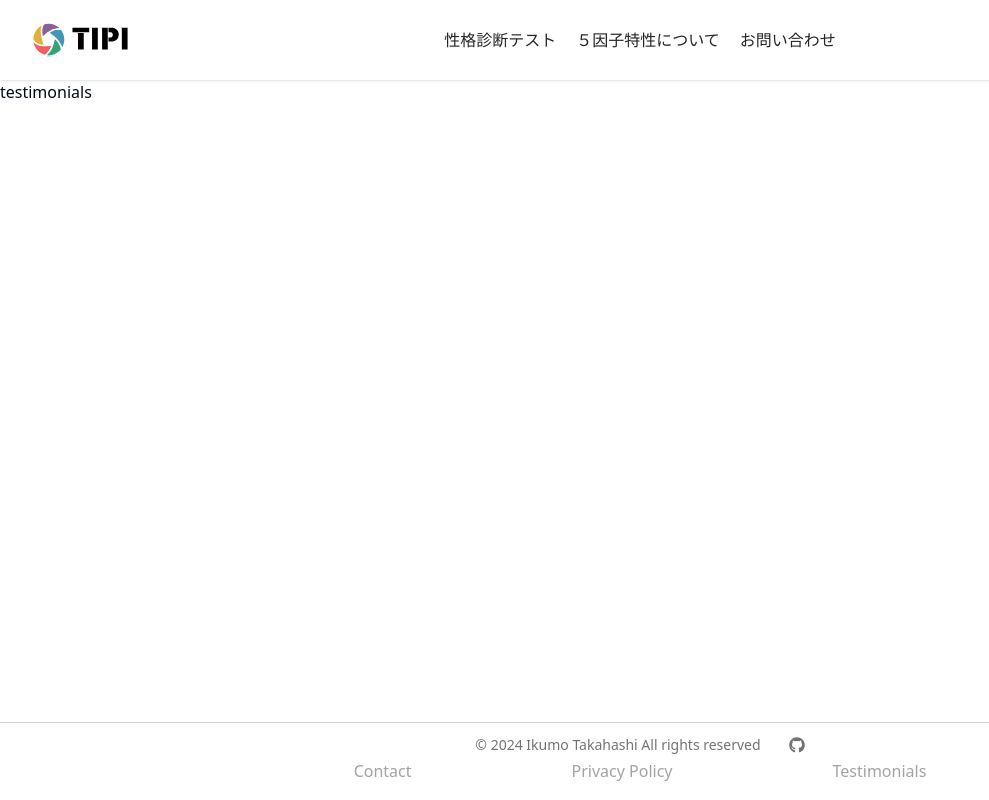
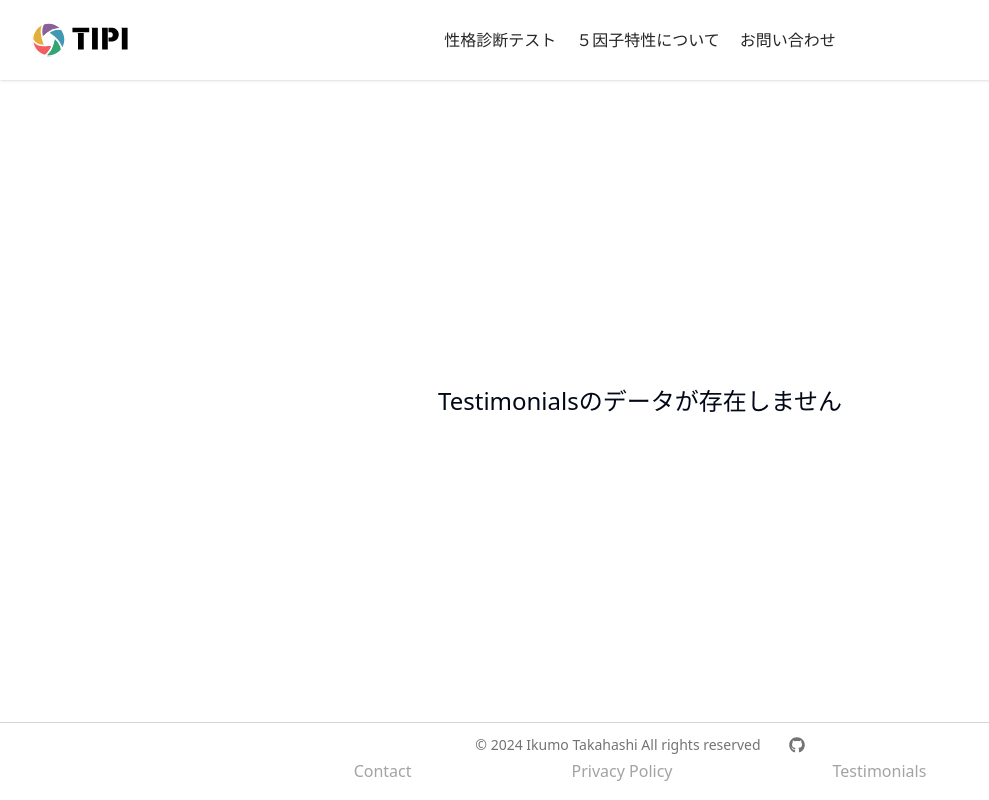
Before and after one commit to IkUmO1118/tipi-personality, a React (Vite) app: page /testimonials in a window 1280 px wide. Shown: the whole page, without its empty margins (0-989 px from the left). Built offline with nearby package versions, Linux system fonts and the light colour scheme; no server answers.

Commit message:
Small change

```diff
--- a/src/pages/Result.tsx
+++ b/src/pages/Result.tsx
@@ -1,10 +1,13 @@
 import ResultContainer from "@/features/result/ResultContainer";
 import { useGetSession } from "@/hooks/useSessions";
-import KartesNotFound from "@/ui/KartesNotFound";
+import DataNotFound from "@/ui/DataNotFound";
 
 function Result() {
   const isKartesData = useGetSession("kartes-data") !== null;
-  if (!isKartesData) return <KartesNotFound />;
+  if (!isKartesData)
+    return (
+      <DataNotFound text="診断結果が見つかりません。もう一度性格診断テストを受けてください" />
+    );
 
   return <ResultContainer />;
 }
--- a/src/pages/Testimonials.tsx
+++ b/src/pages/Testimonials.tsx
@@ -1,5 +1,7 @@
+import DataNotFound from "@/ui/DataNotFound";
+
 function Testimonials() {
-  return <div>testimonials</div>;
+  return <DataNotFound text="Testimonialsのデータが存在しません" />;
 }
 
 export default Testimonials;
--- /dev/null
+++ b/src/ui/DataNotFound.tsx
@@ -0,0 +1,9 @@
+function DataNotFound({ text }: { text: string }) {
+  return (
+    <div className="flex h-full items-center justify-center text-2xl">
+      {text}
+    </div>
+  );
+}
+
+export default DataNotFound;
--- a/src/ui/KartesNotFound.tsx
+++ /dev/null
@@ -1,9 +0,0 @@
-function KartesNotFound() {
-  return (
-    <div className="flex h-full items-center justify-center text-2xl">
-      診断結果が見つかりません。もう一度性格診断テストを受けてください
-    </div>
-  );
-}
-
-export default KartesNotFound;
```
